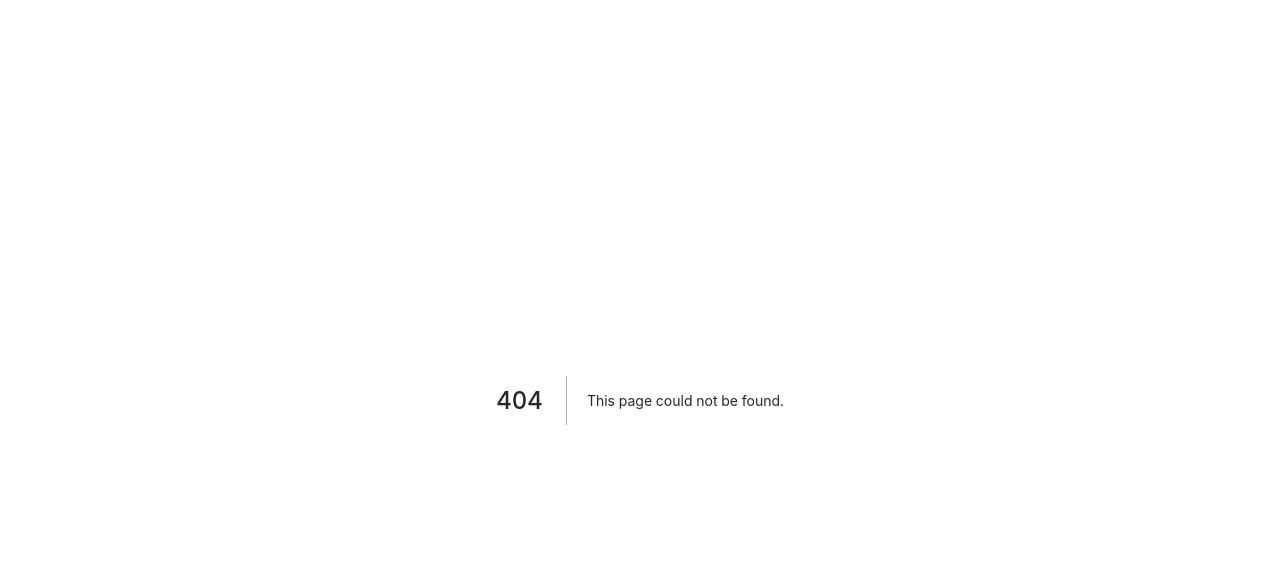
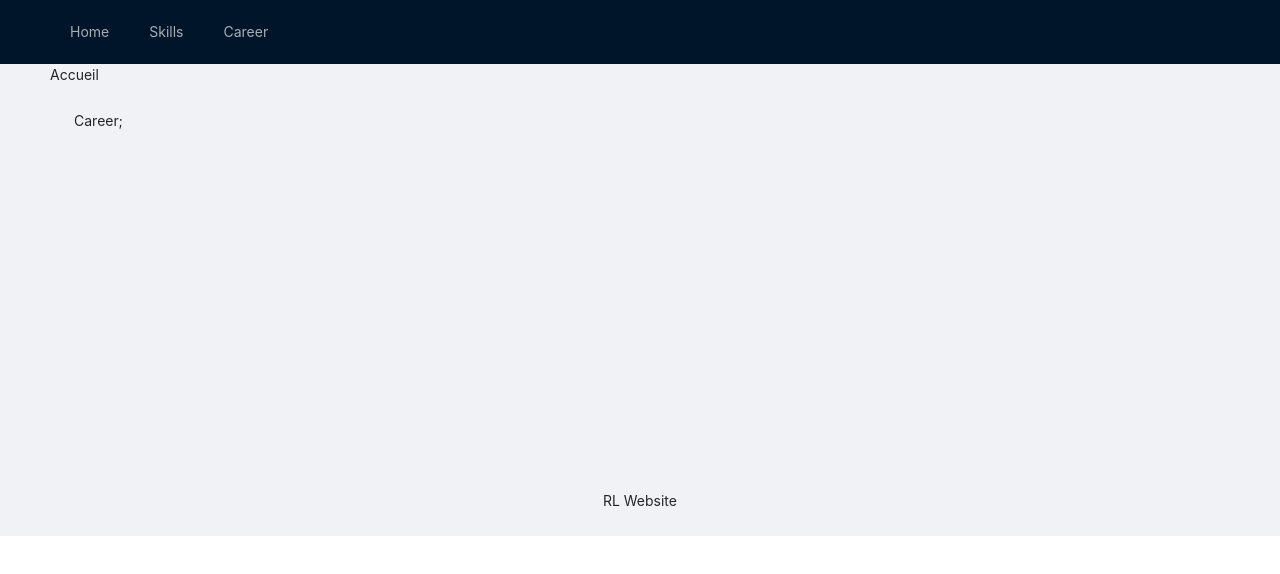
Before and after one commit to rlembo06/rlembo-website, a Next.js app: page /career/Career.component in a window 1280 px wide. Before the commit this address had no page. Shown: the top 574 px of the page. Built offline with nearby package versions, Linux system fonts and the light colour scheme.

Commit message:
change layout

```diff
--- a/commons/routes/index.ts
+++ b/commons/routes/index.ts
@@ -1,6 +1,4 @@
 import type { Route } from '@/commons/types';
-
-import i18n from 'i18next';
 
 const routes: Route[] = [
   {
@@ -12,8 +10,8 @@ const routes: Route[] = [
     name: 'Skills',
   },
   {
-    to: '/',
-    name: i18n.t('other.Custom'),
+    to: '/career',
+    name: 'Career',
   },
 ];
 
--- a/layout/components/Content/Content.component.tsx
+++ b/layout/components/Content/Content.component.tsx
@@ -9,13 +9,15 @@ const { Content: AContent } = Layout;
 
 type BreadcrumbItem = { label: string; url: string };
 
-type ContentProps = { children: ReactNode; router: NextRouter };
+type ContentProps = { children: ReactNode; router?: NextRouter };
 
 const Content = ({ children, router }: ContentProps) => {
   const t = useTranslation();
 
-  const pathSnippets: string[] = router?.pathname?.split('/').filter((item: string) => !!item);
-  const extraBreadcrumbItems: BreadcrumbItem[] = pathSnippets.reduce(
+  const pathSnippets: string[] | undefined = router?.pathname
+    ?.split('/')
+    .filter((item: string) => !!item);
+  const extraBreadcrumbItems: BreadcrumbItem[] | undefined = pathSnippets?.reduce(
     (acc: BreadcrumbItem[], pathSnippet: string, index: number) => [
       ...acc,
       {
@@ -30,7 +32,7 @@ const Content = ({ children, router }: ContentProps) => {
     <AContent className="site-layout" style={{ padding: '0 50px', marginTop: 64 }}>
       <RLBreadcrumb>
         <RLBreadcrumb.Item href={`/`}>{t.t('other.Home')}</RLBreadcrumb.Item>
-        {extraBreadcrumbItems.map(({ label, url }: BreadcrumbItem) => (
+        {(extraBreadcrumbItems || []).map(({ label, url }: BreadcrumbItem) => (
           <RLBreadcrumb.Item key={label} href={url}>
             {label}
           </RLBreadcrumb.Item>
--- a/pages/_app.tsx
+++ b/pages/_app.tsx
@@ -2,12 +2,17 @@ import type { AppProps } from 'next/app';
 
 import { withTranslation } from 'react-i18next';
 
+import { Layout } from '@/layout';
 import localization from '@/localization';
 
 import '@/styles/globals.less';
 
 localization();
 
-const App = ({ Component, pageProps }: AppProps) => <Component {...pageProps} />;
+const App = ({ Component, pageProps }: AppProps) => (
+  <Layout>
+    <Component {...pageProps} />;
+  </Layout>
+);
 
 export default withTranslation()(App);
--- /dev/null
+++ b/pages/career/index.ts
@@ -0,0 +1 @@
+export { default } from './Career.component';
--- a/pages/index.tsx
+++ b/pages/index.tsx
@@ -1,9 +1,7 @@
 import { withRouter, NextRouter } from 'next/router';
-
-import { Layout } from '@/layout';
 
 type HomeProps = { router: NextRouter };
 
-const Home = ({ router }: HomeProps) => <Layout router={router}>Home</Layout>;
+const Home = ({}: HomeProps) => <>Home</>;
 
 export default withRouter(Home);
--- a/pages/skills.tsx
+++ b/pages/skills/Skills.component.tsx
@@ -1,8 +1,7 @@
-import { Layout } from '@/layout';
 import { withRouter, NextRouter } from 'next/router';
 
 type SkillsProps = { router: NextRouter };
 
-const Skills = ({ router }: SkillsProps) => <Layout router={router}>Skills</Layout>;
+const Skills = ({}: SkillsProps) => <>Skills</>;
 
 export default withRouter(Skills);
--- /dev/null
+++ b/pages/skills/index.ts
@@ -0,0 +1 @@
+export { default } from './Skills.component';
```
Also changed, not shown: pages/career/Career.component.tsx (added, +7 -0 lines).
